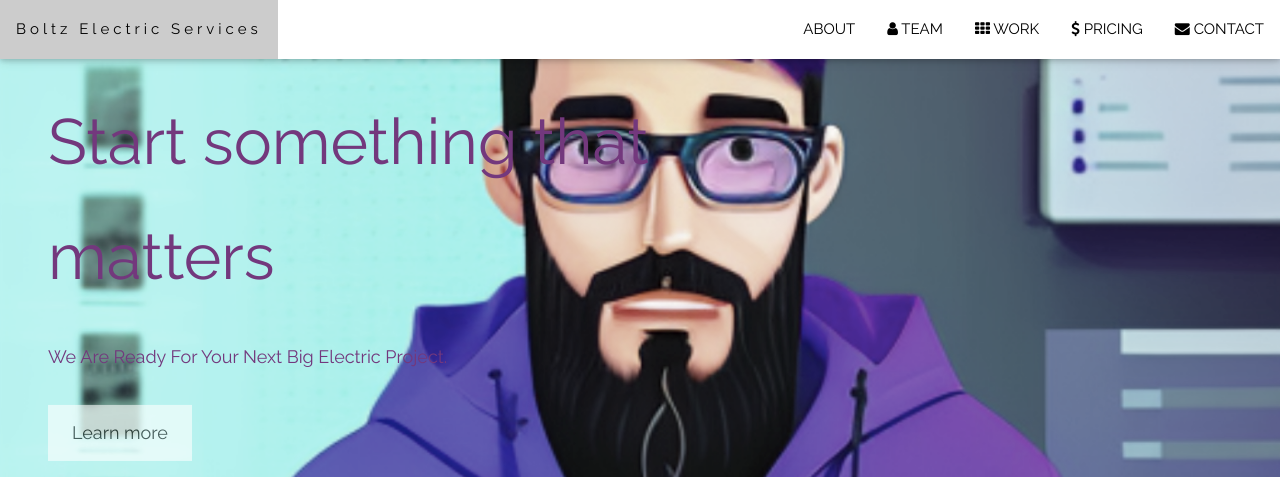
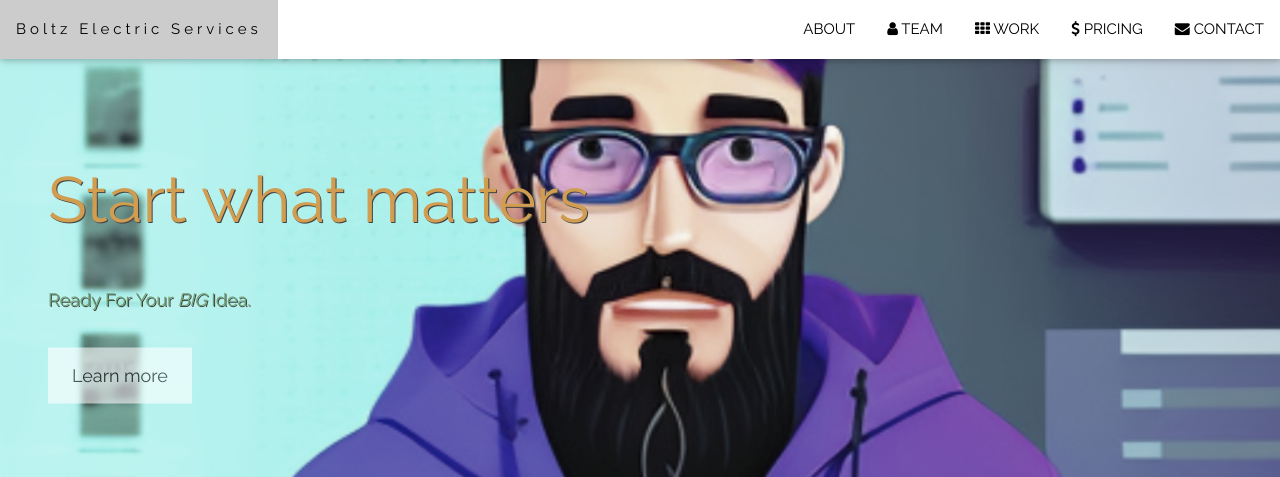
Before and after one commit to jnutt367/electric-services-prototype, a plain HTML site: page index.html in a window 1280 px wide. Shown: the top 477 px of the page. Drawn offline with nearby package versions, Linux system fonts and the light colour scheme.

Commit message:
commit to add images to html

```diff
--- a/index.html
+++ b/index.html
@@ -65,9 +65,9 @@
 <!-- Header with full-height image -->
 <header class="bgimg-1 w3-display-container w3-grayscale-min" id="home">
   <div class="w3-display-left w3-text-black" style="padding:48px">
-    <span class="w3-jumbo w3-hide-small w3-text-purple">Start something that<br> matters</span><br>
-    <span class="w3-xxlarge w3-hide-large w3-hide-medium w3-text-purple">Start something that<br> matters</span><br>
-    <span class="w3-large w3-text-purple">We Are Ready For Your Next Big Electric Project.</span>
+    <span style="text-shadow:1px 1px 0 #444"  class="w3-jumbo w3-hide-small w3-text-orange">Start what matters</span><br>
+    <span style="text-shadow:1px 1px 0 #444" class="w3-xxlarge w3-hide-large w3-hide-medium w3-text-orange">Start what matters</span><br>
+    <span style="text-shadow:1px 1px 0 #444" class="w3-large w3-text-green"> Ready For Your <em>BIG</em> Idea.</span>
     <p><a href="#about" class="w3-button w3-white w3-padding-large w3-large w3-margin-top w3-opacity w3-hover-opacity-off">Learn more </a></p>
   </div>
   <div class="w3-display-bottomleft w3-text-grey w3-large" style="padding:24px 48px">
```
